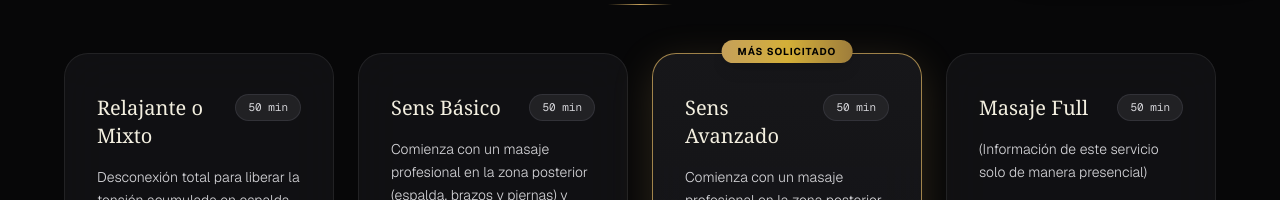
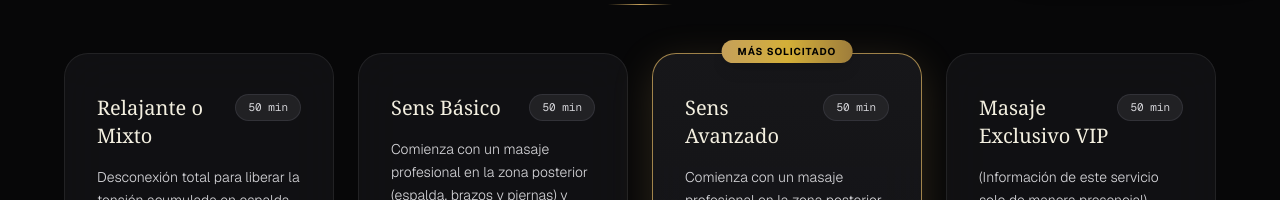
Before and after one commit to maruapersonal-create/tantraprovidencia-web, a Next.js app: page / in a window 1280 px wide. Shown: the part 816-1016 px from the top of the page. Built offline with nearby package versions, Linux system fonts and the light colour scheme.

Commit message:
Actualización de la página

```diff
--- a/app/page.tsx
+++ b/app/page.tsx
@@ -39,8 +39,8 @@ const PLANES = [
     contenido: 'Comienza con un masaje profesional en la zona posterior, incorpora técnicas de deslizamiento corporal para una experiencia de relajación profunda y finaliza con experiencia sensorial manual y oral c/c. (ambos desnudos)'
   },
   {
-    id: 'masaje-full',
-    title: 'Masaje Full',
+    id: 'masaje-exclusivo-vip',
+    title: 'Masaje Exclusivo VIP',
     price: '$100.000',
     time: '50 min',
     popular: false,
```
